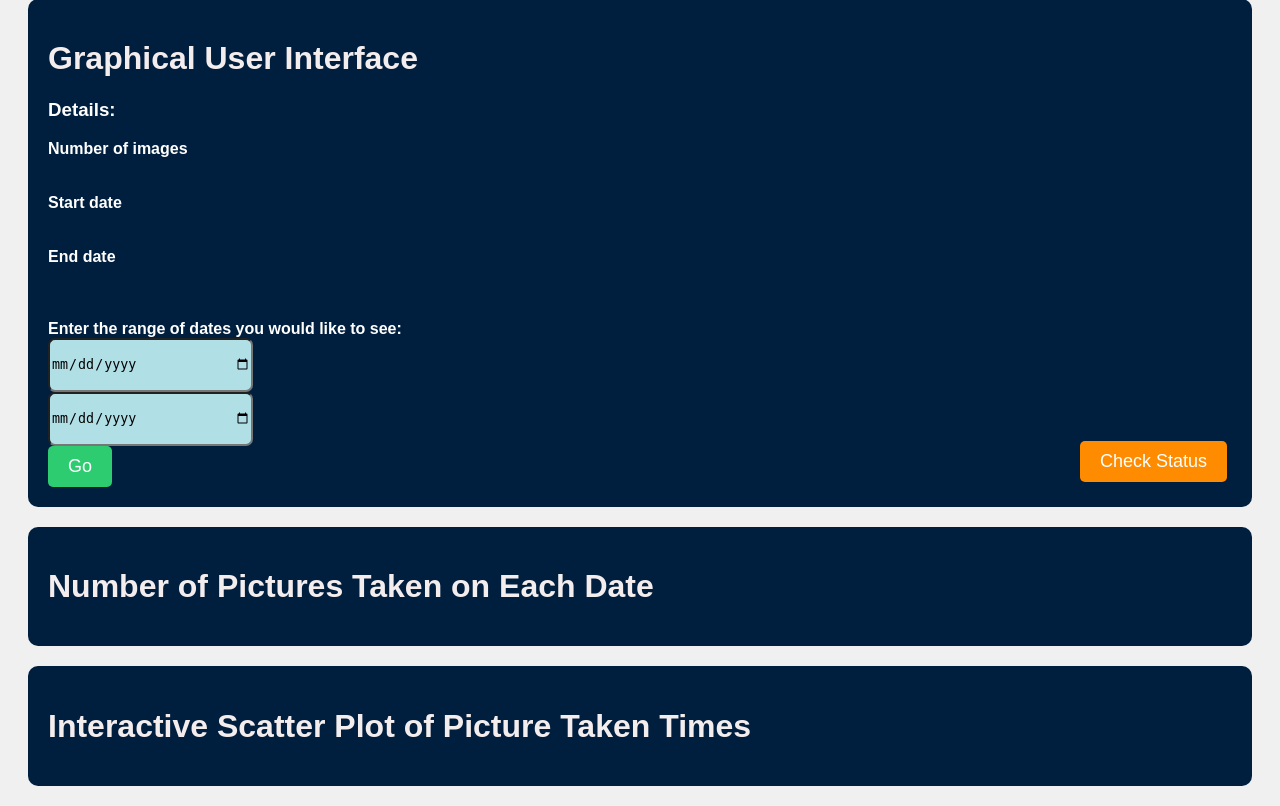
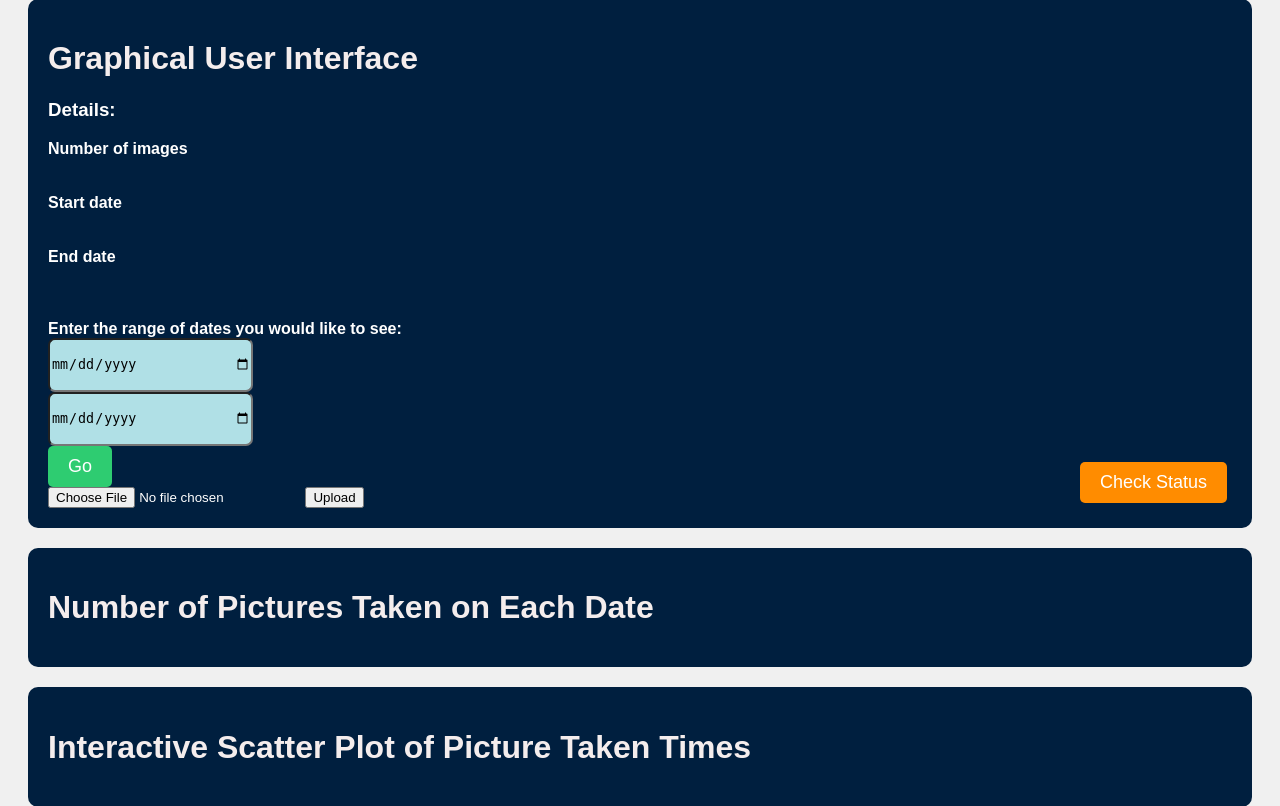
Before and after one commit to grilledbiscuits/Group-5-Design-Project, a Flask app: template GUI/templates/index.html in a window 1280 px wide. Shown: the part 21-827 px from the top of the page. Run offline with Flask 3, Linux system fonts and the light colour scheme; the template is opened without the code that fills it, so the values that code supplies are empty; some libraries are stand-ins or nearby versions.

Commit message:
upload button working

```diff
--- a/GUI/app.py
+++ b/GUI/app.py
@@ -200,7 +200,19 @@ def status():
     date = str(dt.year) + " - "+str(dt.month)+" - " + str(dt.day)
     return render_template('status.html', date=date, battery_percentage=battery_percentage, wifi_strength=wifi_strength, uptime=uptime, time_of_day=time_of_day)
 
+@app.route('/upload', methods=['POST'])
+def upload_file():
+    if 'file' in request.files:
+        file = request.files['file']
+        if file.filename != '':
+            # filename = secure_filename(file.filename)
+            file.save(os.path.join(app.config['UPLOAD_FOLDER'], file.filename))
+            # Optionally, move the file to the 'static' folder
+            # os.rename(os.path.join(app.config['UPLOAD_FOLDER'], filename), os.path.join('static', filename))
+            return 'File uploaded successfully!'
+    return 'No file uploaded.'
 
 if __name__ == '__main__':
-
+    Upload_folder = "static"
+    app.config['UPLOAD_FOLDER'] = Upload_folder
     app.run(debug=True)
--- a/GUI/templates/index.html
+++ b/GUI/templates/index.html
@@ -32,6 +32,13 @@
         <div class="block-1">
             <a href="/status" class="btn-status">Check Status</a>
         </div>
+        <div>
+            <form action = "/upload" method="POST" enctype="multipart/form-data">
+                <input type="file" name="file">
+                <input type="submit" value="Upload">
+
+            </form>
+        </div>
     </div>
 
     <div class = "block">
```
Also changed, not shown: GUI/static/Screenshot (275).png (added).
